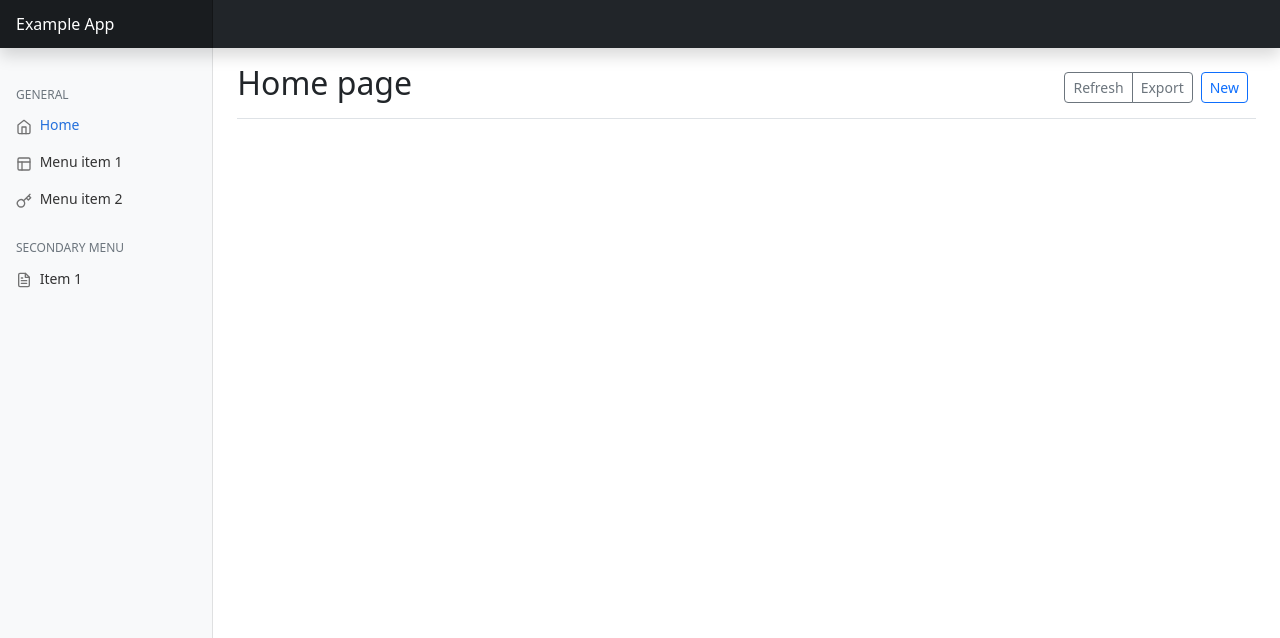
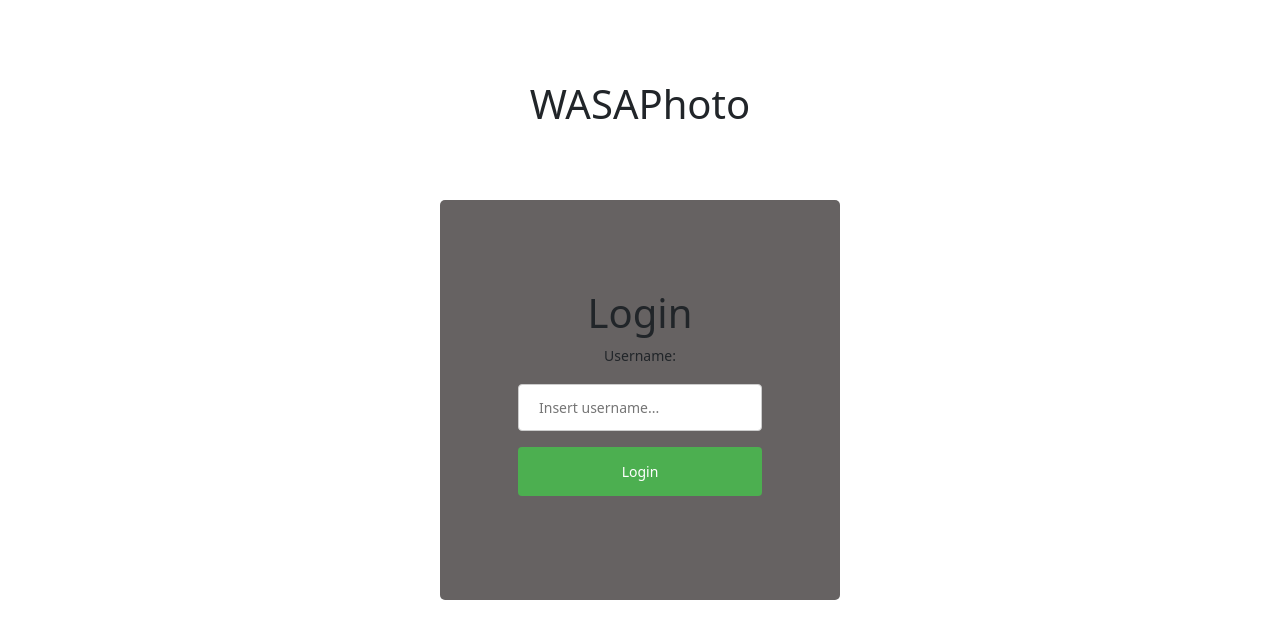
Before and after one commit to 4idrossifenil-etanammide/Progetto-WASA, a Vue app in the folder webui/: page / in a window 1280 px wide. Shown: the top 638 px of the page. Built offline with nearby package versions, Linux system fonts and the light colour scheme.

Commit message:
Implementa login

```diff
--- a/webui/src/App.vue
+++ b/webui/src/App.vue
@@ -1,66 +1,14 @@
 <script setup>
 import { RouterLink, RouterView } from 'vue-router'
 </script>
+
 <script>
+localStorage.clear();
 export default {}
 </script>
 
 <template>
-
-	<header class="navbar navbar-dark sticky-top bg-dark flex-md-nowrap p-0 shadow">
-		<a class="navbar-brand col-md-3 col-lg-2 me-0 px-3 fs-6" href="#/">Example App</a>
-		<button class="navbar-toggler position-absolute d-md-none collapsed" type="button" data-bs-toggle="collapse" data-bs-target="#sidebarMenu" aria-controls="sidebarMenu" aria-expanded="false" aria-label="Toggle navigation">
-			<span class="navbar-toggler-icon"></span>
-		</button>
-	</header>
-
-	<div class="container-fluid">
-		<div class="row">
-			<nav id="sidebarMenu" class="col-md-3 col-lg-2 d-md-block bg-light sidebar collapse">
-				<div class="position-sticky pt-3 sidebar-sticky">
-					<h6 class="sidebar-heading d-flex justify-content-between align-items-center px-3 mt-4 mb-1 text-muted text-uppercase">
-						<span>General</span>
-					</h6>
-					<ul class="nav flex-column">
-						<li class="nav-item">
-							<RouterLink to="/" class="nav-link">
-								<svg class="feather"><use href="/feather-sprite-v4.29.0.svg#home"/></svg>
-								Home
-							</RouterLink>
-						</li>
-						<li class="nav-item">
-							<RouterLink to="/link1" class="nav-link">
-								<svg class="feather"><use href="/feather-sprite-v4.29.0.svg#layout"/></svg>
-								Menu item 1
-							</RouterLink>
-						</li>
-						<li class="nav-item">
-							<RouterLink to="/link2" class="nav-link">
-								<svg class="feather"><use href="/feather-sprite-v4.29.0.svg#key"/></svg>
-								Menu item 2
-							</RouterLink>
-						</li>
-					</ul>
-
-					<h6 class="sidebar-heading d-flex justify-content-between align-items-center px-3 mt-4 mb-1 text-muted text-uppercase">
-						<span>Secondary menu</span>
-					</h6>
-					<ul class="nav flex-column">
-						<li class="nav-item">
-							<RouterLink :to="'/some/' + 'variable_here' + '/path'" class="nav-link">
-								<svg class="feather"><use href="/feather-sprite-v4.29.0.svg#file-text"/></svg>
-								Item 1
-							</RouterLink>
-						</li>
-					</ul>
-				</div>
-			</nav>
-
-			<main class="col-md-9 ms-sm-auto col-lg-10 px-md-4">
-				<RouterView />
-			</main>
-		</div>
-	</div>
+	<main><RouterView /></main>
 </template>
 
 <style>
--- a/webui/src/router/index.js
+++ b/webui/src/router/index.js
@@ -1,13 +1,21 @@
+import axios from "axios";
 import {createRouter, createWebHashHistory} from 'vue-router'
 import HomeView from '../views/HomeView.vue'
+import HomePageView from '../views/HomePageView.vue'
+
+axios.interceptors.request.use(function (config){
+		config.headers.Authorization = localStorage.getItem("token");
+		return config;
+	}, function (error) {
+		return Promise.reject(error);
+	}
+);
 
 const router = createRouter({
 	history: createWebHashHistory(import.meta.env.BASE_URL),
 	routes: [
 		{path: '/', component: HomeView},
-		{path: '/link1', component: HomeView},
-		{path: '/link2', component: HomeView},
-		{path: '/some/:id/link', component: HomeView},
+		{path: '/homepage', component: HomePageView},
 	]
 })
 
--- /dev/null
+++ b/webui/src/views/HomePageView.vue
@@ -0,0 +1,8 @@
+<script>
+</script>
+
+<template>
+</template>
+
+<style>
+</style>
--- a/webui/src/views/HomeView.vue
+++ b/webui/src/views/HomeView.vue
@@ -4,53 +4,103 @@ export default {
 		return {
 			errormsg: null,
 			loading: false,
-			some_data: null,
+			username: '',
+			response: {}
 		}
 	},
 	methods: {
-		async refresh() {
+		submit: async function () {
 			this.loading = true;
-			this.errormsg = null;
-			try {
-				let response = await this.$axios.get("/");
-				this.some_data = response.data;
-			} catch (e) {
-				this.errormsg = e.toString();
+			this.username = this.$refs.username.value;
+			try{
+				let identifier = await this.$axios.post("/session", {
+					name : this.username
+				})
+				this.response = identifier.data;
+				localStorage.setItem("token", this.response.id);
+			}catch (e) {
+
 			}
 			this.loading = false;
+			this.$router.push("/homepage");
 		},
 	},
-	mounted() {
-		this.refresh()
-	}
 }
 </script>
 
 <template>
-	<div>
-		<div
-			class="d-flex justify-content-between flex-wrap flex-md-nowrap align-items-center pt-3 pb-2 mb-3 border-bottom">
-			<h1 class="h2">Home page</h1>
-			<div class="btn-toolbar mb-2 mb-md-0">
-				<div class="btn-group me-2">
-					<button type="button" class="btn btn-sm btn-outline-secondary" @click="refresh">
-						Refresh
-					</button>
-					<button type="button" class="btn btn-sm btn-outline-secondary" @click="exportList">
-						Export
-					</button>
-				</div>
-				<div class="btn-group me-2">
-					<button type="button" class="btn btn-sm btn-outline-primary" @click="newItem">
-						New
-					</button>
-				</div>
-			</div>
+	<h1 class="page-title">WASAPhoto</h1>
+	<div class = "centering-container">
+		<div class="container">
+			<h1 class="login-title">Login</h1>
+			<form class="login-form" @submit.prevent="submit">
+				<label for="username">Username:</label>
+				<input v-model="username" type="text" ref="username" placeholder="Insert username..." required>
+				<button>Login</button>
+			</form>
+			<h4 v-if="!loading">{{ this.response.id }}</h4>
 		</div>
-
-		<ErrorMsg v-if="errormsg" :msg="errormsg"></ErrorMsg>
 	</div>
 </template>
 
 <style>
+
+.centering-container {
+	position: absolute;
+	top: 50%;
+	left: 50%;
+	transform: translate(-50%, -50%);
+}
+
+.page-title{
+	position: absolute;
+	top: 10%;
+	left: 50%;
+	transform: translateX(-50%);
+}
+
+.container {
+	width: 400px;
+	height: 400px;
+	background-color: #666262;
+	display: flex; /* Serve per inserire gli elementi nel container aggiustando la loro dimensione per entrare dentro i bound prima definiti */
+	flex-direction: column; /* Direzione in cui vengono piazzati i componenti */
+	align-items: center; /* Come vengono allineati i componenti, cioè nel centro rispetto al main axis (column prima definito) */
+	justify-content: center; /* Come i componenti vengono piazzati uno rispetto all'altro, in questo caso sono distruibuti centralmente rispetto al main axis */
+	border-radius: 5px;
+}
+
+.login-title{
+	text-align: center;
+}
+
+.login-form{
+	display: flex;
+	flex-direction: column;
+	align-items: center;
+}
+
+.login-form label{
+	margin-bottom: 10px;
+}
+
+.login-form input{
+	width: 100%; /* Occupa tutto lo spazio del componente genitore */
+	padding: 12px 20px; /* Specifica lo spazio lasciato a partire dai bordi del componente. In questo caso, top e bottom di 12 e right left di 20 */
+	margin: 8px 0; /* Crea spazio ATTORNO ai componenti, quindi top e bottom di 8px e left e right di 0px */
+	box-sizing: border-box; /* Include il padding e il maring nel calcolo del width e height */
+	border: 1px solid #ccc;
+	border-radius: 4px; /* Aggiunge spigoli arrotondati */
+}
+
+.login-form button{
+	width: 100%;
+	background-color: #4caf50;
+	color: white;
+	padding: 14px 20px;
+	margin: 8px 0;
+	border: none;
+	border-radius: 4px;
+	cursor: pointer;
+}
 </style>
--- a/webui/vite.config.js
+++ b/webui/vite.config.js
@@ -13,14 +13,8 @@ export default defineConfig(({command, mode, ssrBuild}) => {
 			}
 		},
 	};
-	if (command === 'serve') {
-		ret.define = {
-			"__API_URL__": JSON.stringify("http://localhost:3000"),
-		};
-	} else {
-		ret.define = {
-			"__API_URL__": JSON.stringify("/"),
-		};
-	}
+	ret.define = {
+		"__API_URL__": JSON.stringify("http://localhost:3000"),
+	};
 	return ret;
 })
```
Also changed, not shown: 1 other file (tests, documents, lock files or other folders).
